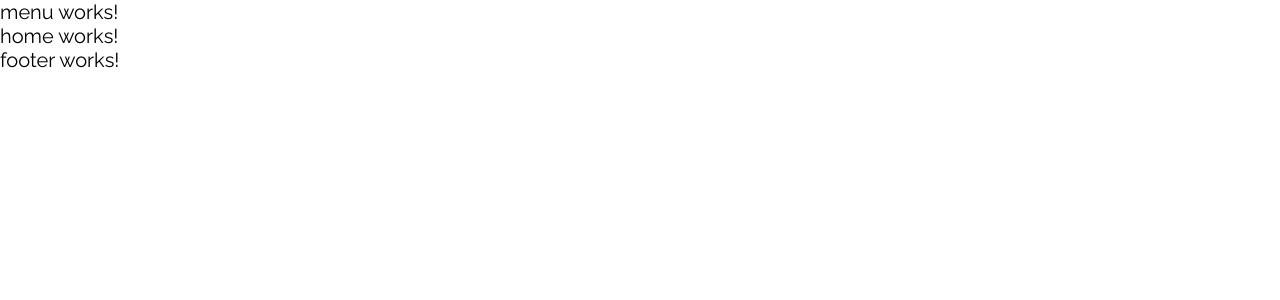
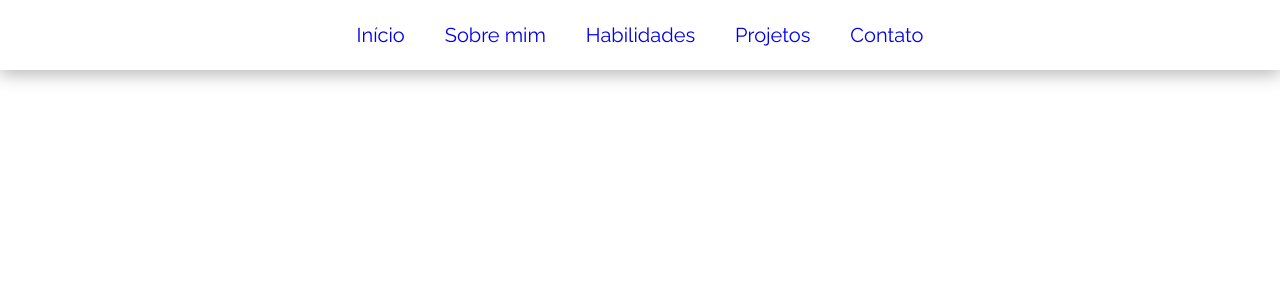
Before and after one commit to MathDev96/meu-portifolio, an Angular app: page / in a window 1280 px wide. Shown: the top 300 px of the page. Built offline with nearby package versions, Linux system fonts and the light colour scheme.

Commit message:
adiciona componente de menu com estilos e funcionalidade de abertura/fechamento

```diff
--- a/src/app/menu/menu.component.css
+++ b/src/app/menu/menu.component.css
@@ -0,0 +1,67 @@
+nav {
+    box-shadow: 0 4px 17px #0000004d;
+    background: #fff;
+    position: fixed;
+    width: 100%;
+    display: flex;
+    align-items: center;
+    justify-content: right;
+    height: 70px;
+}
+
+nav ul {
+    display: flex;
+    flex-direction: column;
+    align-items: center;
+    justify-content: center;
+    list-style: none;
+    position: absolute;
+    top: 70px;
+    background: #fff;
+    width: 100%;
+}
+
+nav ul.open {
+    display: flex;
+}
+
+nav ul.closed {
+    display: none;
+}
+
+nav ul li {
+    padding: 20px;
+}
+
+nav ul li a {
+    font-size: var(--font-size-5);
+    text-decoration: none;
+}
+
+nav ul li a:hover {
+    color: var(--color-blue-2);
+}
+
+nav i {
+    font-size: 45px;
+    margin: 0 15px;
+    cursor: pointer;
+}
+
+@media (min-width: 768px) {
+    nav {
+        justify-content: center;
+    }
+
+    nav ul.open,
+    nav ul.closed {
+        display: flex;
+        flex-direction: row;
+        position: relative;
+        top: 0;
+    }
+
+    nav i {
+        display: none;
+    }
+}
--- a/src/app/menu/menu.component.html
+++ b/src/app/menu/menu.component.html
@@ -1 +1,11 @@
-<p>menu works!</p>
+<nav>
+    <ul [class]="menuStatus">
+        <li *ngFor="let item of menuItems">
+            <a [href]="item.url">{{item.name}}</a>
+        </li>
+    </ul>
+
+    <i class="material-symbols-outlined" (click)="menuClick()">
+        list
+    </i>
+</nav>
--- a/src/app/menu/menu.component.ts
+++ b/src/app/menu/menu.component.ts
@@ -1,16 +1,34 @@
 import { Component } from '@angular/core';
-import { ProfileService } from '../services/profile.service';
+import { MenuService } from '../services/menu.service';
+import { Menu } from '../models/menu';
+import { CommonModule } from '@angular/common';
 
 @Component({
   selector: 'app-menu',
   standalone: true,
-  imports: [],
+  imports: [CommonModule],
   templateUrl: './menu.component.html',
   styleUrl: './menu.component.css'
 })
 export class MenuComponent {
 
+  constructor(private menuService: MenuService) { }
 
-  constructor (private profileService: ProfileService) {}
+  menuStatus = 'closed';
 
+  menuItems?: Array<Menu>;
+
+  menuClick() {
+
+    this.menuStatus = (this.menuStatus === 'open' ? 'closed' : 'open')
+  }
+
+
+
+  ngOnInit() {
+    const menu = this.menuService.getItems();
+
+    this.menuItems = menu;
+
+  }
 }
--- a/src/index.html
+++ b/src/index.html
@@ -1,5 +1,6 @@
 <!doctype html>
 <html lang="en">
+
 <head>
   <meta charset="utf-8">
   <title>Meu Portifolio</title>
@@ -7,10 +8,15 @@
   <meta name="viewport" content="width=device-width, initial-scale=1">
   <link rel="icon" type="image/x-icon" href="favicon.ico">
   <link rel="preconnect" href="https://fonts.googleapis.com">
-<link rel="preconnect" href="https://fonts.gstatic.com" crossorigin>
-<link href="https://fonts.googleapis.com/css2?family=Raleway:ital,wght@0,100..900;1,100..900&display=swap" rel="stylesheet">
+  <link rel="preconnect" href="https://fonts.gstatic.com" crossorigin>
+  <link href="https://fonts.googleapis.com/css2?family=Raleway:ital,wght@0,100..900;1,100..900&display=swap"
+    rel="stylesheet">
+  <link rel="stylesheet"
+    href="https://fonts.googleapis.com/css2?family=Material+Symbols+Outlined:opsz,wght,FILL,GRAD@20..48,100..700,0..1,-50..200&icon_names=list" />
 </head>
+
 <body>
   <app-root></app-root>
 </body>
+
 </html>
```
